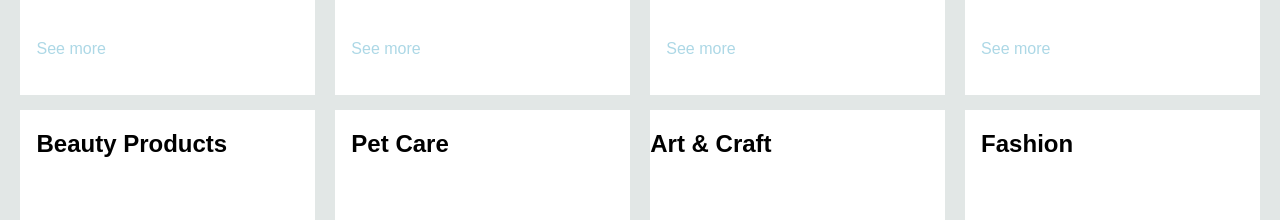
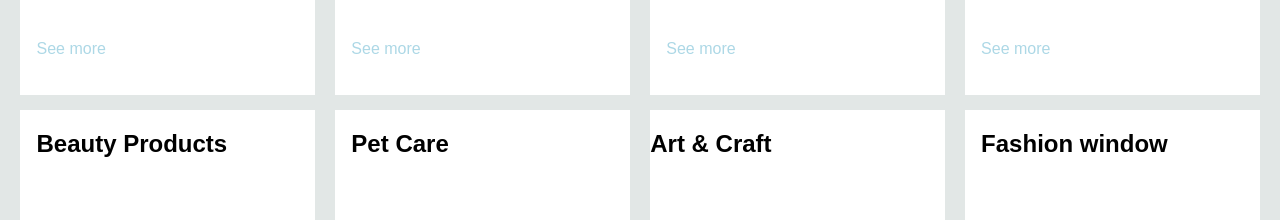
Before and after one commit to dhruvsingh0311/Amazon_clone, a plain HTML site: page index.html in a window 1280 px wide. Shown: the part 800-1020 px from the top of the page. Drawn offline with Linux system fonts and the light colour scheme.

Commit message:
bug fix in main section

```diff
--- a/index.html
+++ b/index.html
@@ -148,7 +148,7 @@
 
     <div class="box4 box">
         <div class="box-content">
-            <h2>Fashion</h2>
+            <h2>Fashion window</h2>
             <div class="box-img" style="background-image: url(./box8_image.jpg);"></div>
             <p>See more</p>
         </div>
```
